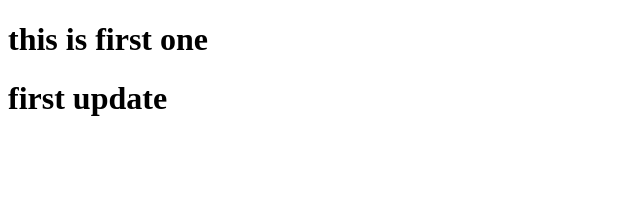
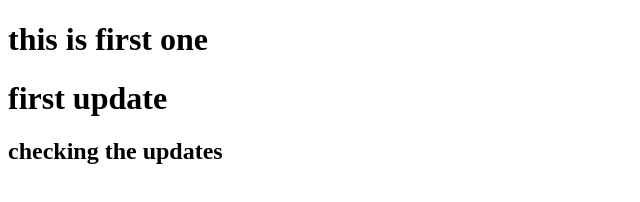
Before and after one commit to hemanth-organizations/frontend-app, a website: page index.html in a window 1280 px wide. Shown: the whole page, without its empty margins (0-640 px from the left). Drawn offline with Linux system fonts and the light colour scheme.

Commit message:
checking the update push to main

```diff
--- a/index.html
+++ b/index.html
@@ -6,6 +6,7 @@
 <body>
   <h1>this is first one</h1>
   <h1>first update</h1>
+  <h2>checking the updates</h2>
   <script>
     console.log("Frontend is running...");
   </script>
```
